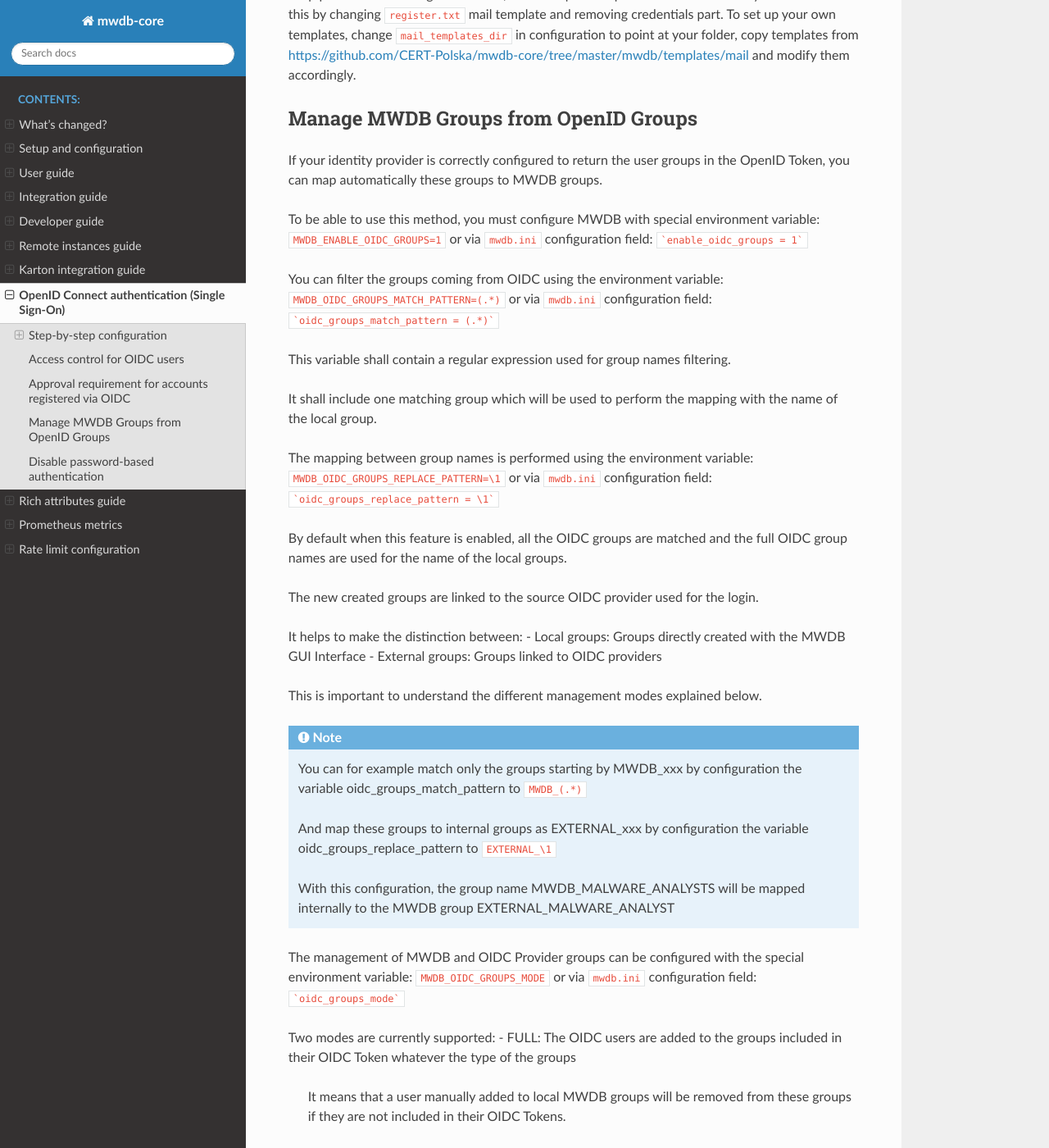
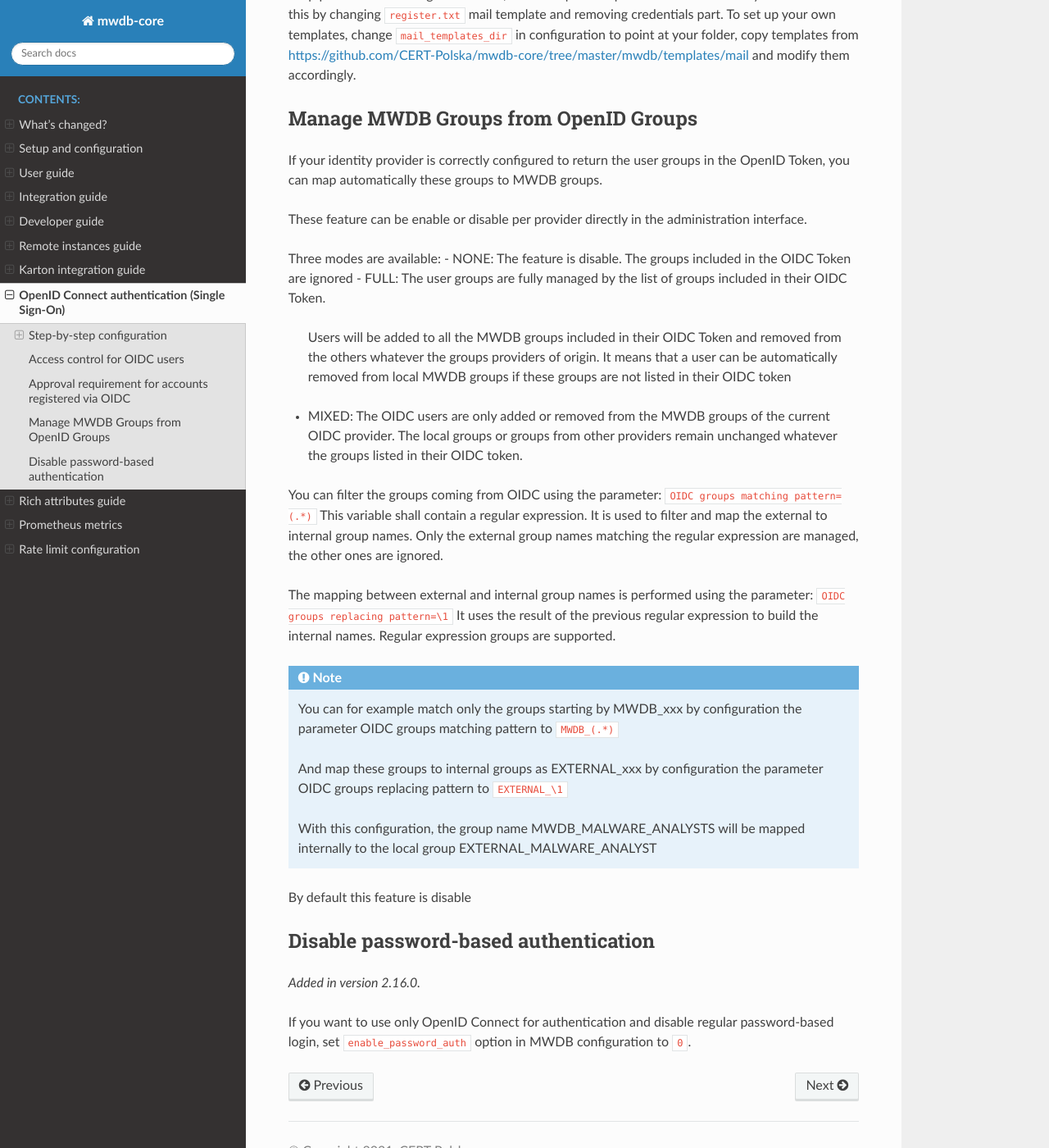
Before and after one commit to CERT-Polska/mwdb-core, a Sphinx documentation site: the page built from docs/oauth-guide.rst, in a window 1280 px wide and 1400 px high, scrolled down 11852 px. Shown: the whole window at 82% size. Built offline with Sphinx 7.4.7 and the Read the Docs theme 3.1.0, drawn with Linux system fonts in a browser that asks for light colours; some of the changed text lies outside the part shown.

Commit message:
feat Update documentation

````diff
--- a/docs/oauth-guide.rst
+++ b/docs/oauth-guide.rst
@@ -220,47 +220,34 @@
 If your identity provider is correctly configured to return the user groups in the OpenID Token,
 you can map automatically these groups to MWDB groups.
 
-To be able to use this method, you must configure MWDB with special environment variable: ``MWDB_ENABLE_OIDC_GROUPS=1``
-or via ``mwdb.ini`` configuration field: ```enable_oidc_groups = 1```
+These feature can be enable or disable per provider directly in the administration interface.
 
-You can filter the groups coming from OIDC using the environment variable: ``MWDB_OIDC_GROUPS_MATCH_PATTERN=(.*)``
-or via ``mwdb.ini`` configuration field: ```oidc_groups_match_pattern = (.*)```
+Three modes are available:
+- NONE: The feature is disable. The groups included in the OIDC Token are ignored
+- FULL: The user groups are fully managed by the list of groups included in their OIDC Token.
+  Users will be added to all the MWDB groups included in their OIDC Token and removed from the others whatever the groups providers of origin.
+  It means that a user can be automatically removed from local MWDB groups if these groups are not listed in their OIDC token
+- MIXED: The OIDC users are only added or removed from the MWDB groups of the current OIDC provider.
+  The local groups or groups from other providers remain unchanged whatever the groups listed in their OIDC token.
 
-This variable shall contain a regular expression used for group names filtering.
+You can filter the groups coming from OIDC using the parameter: ``OIDC groups matching pattern=(.*)``
+This variable shall contain a regular expression. It is used to filter and map the external to internal group names.
+Only the external group names matching the regular expression are managed, the other ones are ignored.
 
-It shall include one matching group which will be used to perform the mapping with the name of the local group.
-
-The mapping between group names is performed using the environment variable: ``MWDB_OIDC_GROUPS_REPLACE_PATTERN=\1``
-or via ``mwdb.ini`` configuration field: ```oidc_groups_replace_pattern = \1```
-
-By default when this feature is enabled, all the OIDC groups are matched and the full OIDC group names are used for the name of the local groups.
-
-The new created groups are linked to the source OIDC provider used for the login.
-
-It helps to make the distinction between:
-- Local groups: Groups directly created with the MWDB GUI Interface
-- External groups: Groups linked to OIDC providers
-
-This is important to understand the different management modes explained below.
+The mapping between external and internal group names is performed using the parameter: ``OIDC groups replacing pattern=\1``
+It uses the result of the previous regular expression to build the internal names.
+Regular expression groups are supported.
 
 .. note::
 
-   You can for example match only the groups starting by MWDB_xxx by configuration the variable oidc_groups_match_pattern to ``MWDB_(.*)``
+   You can for example match only the groups starting by MWDB_xxx by configuration the parameter OIDC groups matching pattern to ``MWDB_(.*)``
 
-   And map these groups to internal groups as EXTERNAL_xxx by configuration the variable oidc_groups_replace_pattern to ``EXTERNAL_\1``
+   And map these groups to internal groups as EXTERNAL_xxx by configuration the parameter OIDC groups replacing pattern to ``EXTERNAL_\1``
 
-   With this configuration, the group name MWDB_MALWARE_ANALYSTS will be mapped internally to the MWDB group EXTERNAL_MALWARE_ANALYST
+   With this configuration, the group name MWDB_MALWARE_ANALYSTS will be mapped internally to the local group EXTERNAL_MALWARE_ANALYST
 
-The management of MWDB and OIDC Provider groups can be configured with the special environment variable: ``MWDB_OIDC_GROUPS_MODE``
-or via ``mwdb.ini`` configuration field: ```oidc_groups_mode```
 
-Two modes are currently supported:
-- FULL: The OIDC users are added to the groups included in their OIDC Token whatever the type of the groups
-  It means that a user manually added to local MWDB groups will be removed from these groups if they are not included in their OIDC Tokens.
-- MIXED: The OIDC users are only added and removed to the MWDB groups linked to the current OIDC provider.
-  It means that a user will keep his local groups whatever the content of his OIDC Token.
-
-By default the MIXED mode is used.
+By default this feature is disable
 
 Disable password-based authentication
 -------------------------------------
````
